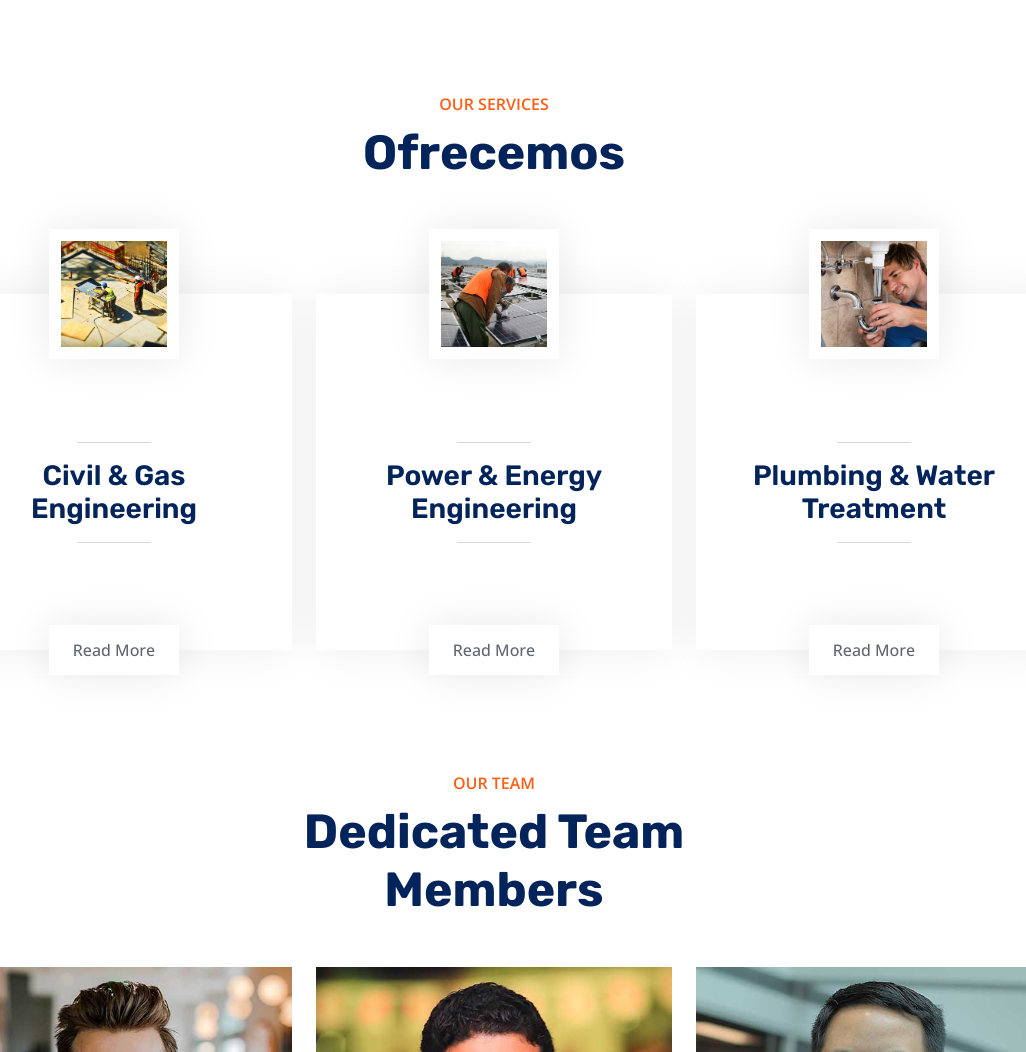
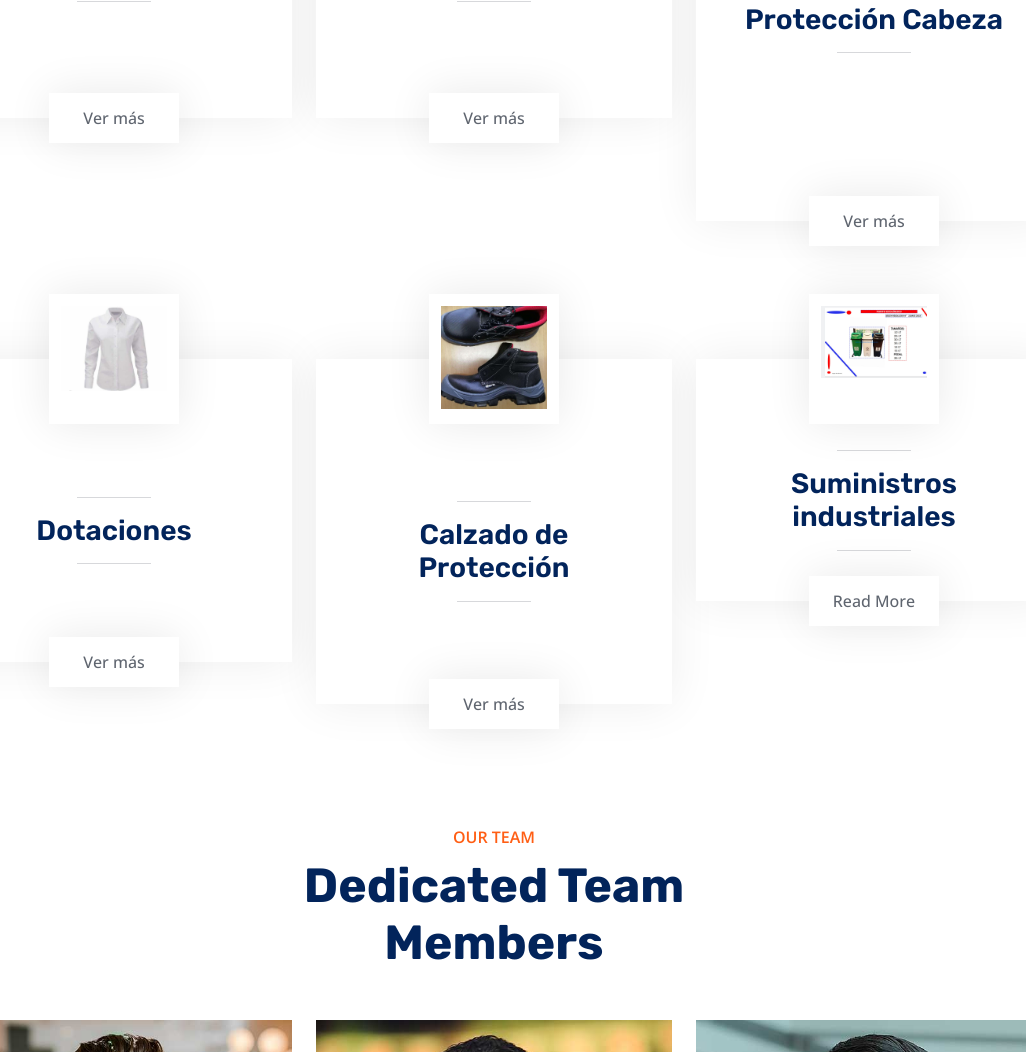
Before and after one commit to fmirpe/worko, a plain HTML site: page index.html in a window 1280 px wide. Shown: the part 2872-3924 px from the top of the page, without its empty margins (146-1172 px from the left). Drawn offline with nearby package versions, Linux system fonts and the light colour scheme.

Commit message:
Productos Index

```diff
--- a/index.html
+++ b/index.html
@@ -227,10 +227,10 @@
                         <span
                             class="position-absolute top-50 start-100 translate-middle bg-white rounded-circle d-none d-lg-block"
                             style="width: 120px; height: 120px;"></span>
-                        <button type="button" class="btn-play" data-bs-toggle="modal"
+                        <!-- <button type="button" class="btn-play" data-bs-toggle="modal"
                             data-src="https://www.youtube.com/embed/DWRcNpR6Kdc" data-bs-target="#videoModal">
                             <span></span>
-                        </button>
+                        </button> -->
                     </div>
                 </div>
                 <div class="col-lg-6 wow fadeInUp" data-wow-delay="0.5s">
@@ -320,7 +320,7 @@
 
 
     <!-- Project Start -->
-    <div class="container-fluid bg-dark pt-5 my-5 px-0">
+    <!-- <div class="container-fluid bg-dark pt-5 my-5 px-0">
         <div class="text-center mx-auto mt-5 wow fadeIn" data-wow-delay="0.1s" style="max-width: 600px;">
             <p class="fw-medium text-uppercase text-primary mb-2">Calidad Garantizada</p>
             <h1 class="display-5 text-white mb-5">Nuestros Productos</h1>
@@ -363,7 +363,7 @@
                 </div>
             </a>
         </div>
-    </div>
+    </div> -->
     <!-- Project End -->
 
 
@@ -375,60 +375,115 @@
     <div class="container-xxl py-5">
         <div class="container">
             <div class="text-center mx-auto pb-4 wow fadeInUp" data-wow-delay="0.1s" style="max-width: 600px;">
-                <p class="fw-medium text-uppercase text-primary mb-2">Our Services</p>
-                <h1 class="display-5 mb-4">Ofrecemos</h1>
+                <p class="fw-medium text-uppercase text-primary mb-2">Nuestros productos</p>
+                <h1 class="display-5 mb-4">Brindamos los mejores productos industriales</h1>
             </div>
             <div class="row gy-5 gx-4">
                 <div class="col-md-6 col-lg-4 wow fadeInUp" data-wow-delay="0.1s">
                     <div class="service-item">
-                        <img class="img-fluid" src="img/service-1.jpg" alt="">
+                        <img class="img-fluid" src="img/products/proteccion_manual-1.jpeg" alt="">
                         <div class="service-img">
-                            <img class="img-fluid" src="img/service-1.jpg" alt="">
+                            <img class="img-fluid" src="img/products/proteccion_manual-1.jpeg" alt="">
                         </div>
                         <div class="service-detail">
                             <div class="service-title">
                                 <hr class="w-25">
-                                <h3 class="mb-0">Civil & Gas Engineering</h3>
+                                <h3 class="mb-0">Protección Manual</h3>
                                 <hr class="w-25">
                             </div>
                             <div class="service-text">
-                                <p class="text-white mb-0">Erat ipsum justo amet duo et elitr dolor, est duo duo eos
-                                    lorem sed diam stet diam sed stet.</p>
+                                <p class="text-white mb-0">EQUIPOS DE PROTECCIÓN PARA TUS OJOS</p>
                             </div>
                         </div>
-                        <a class="btn btn-light" href="">Read More</a>
+                        <a class="btn btn-light" href="">Ver más</a>
                     </div>
                 </div>
                 <div class="col-md-6 col-lg-4 wow fadeInUp" data-wow-delay="0.3s">
                     <div class="service-item">
-                        <img class="img-fluid" src="img/service-2.jpg" alt="">
+                        <img class="img-fluid" src="img/products/proteccion_visual_1.jpeg" alt="">
                         <div class="service-img">
-                            <img class="img-fluid" src="img/service-2.jpg" alt="">
+                            <img class="img-fluid" src="img/products/proteccion_visual_1.jpeg" alt="">
                         </div>
                         <div class="service-detail">
                             <div class="service-title">
                                 <hr class="w-25">
-                                <h3 class="mb-0">Power & Energy Engineering</h3>
+                                <h3 class="mb-0">Protección Visual</h3>
                                 <hr class="w-25">
                             </div>
                             <div class="service-text">
-                                <p class="text-white mb-0">Erat ipsum justo amet duo et elitr dolor, est duo duo eos
-                                    lorem sed diam stet diam sed stet.</p>
+                                <p class="text-white mb-0">EQUIPOS DE PROTECCIÓN PARA TUS OJOS</p>
                             </div>
                         </div>
-                        <a class="btn btn-light" href="">Read More</a>
+                        <a class="btn btn-light" href="">Ver más</a>
                     </div>
                 </div>
                 <div class="col-md-6 col-lg-4 wow fadeInUp" data-wow-delay="0.5s">
                     <div class="service-item">
-                        <img class="img-fluid" src="img/service-3.jpg" alt="">
+                        <img class="img-fluid" src="img/products/proteccion_cabeza.jpeg" alt="">
                         <div class="service-img">
-                            <img class="img-fluid" src="img/service-3.jpg" alt="">
+                            <img class="img-fluid" src="img/products/proteccion_cabeza.jpeg" alt="">
                         </div>
                         <div class="service-detail">
                             <div class="service-title">
                                 <hr class="w-25">
-                                <h3 class="mb-0">Plumbing & Water Treatment</h3>
+                                <h3 class="mb-0">Protección Cabeza</h3>
+                                <hr class="w-25">
+                            </div>
+                            <div class="service-text">
+                                <p class="text-white mb-0">CUIDADO Y PROTECCIÓN PARA TU CABEZA</p>
+                            </div>
+                        </div>
+                        <a class="btn btn-light" href="">Ver más</a>
+                    </div>
+                </div>
+                <div class="col-md-6 col-lg-4 wow fadeInUp" data-wow-delay="0.1s">
+                    <div class="service-item">
+                        <img class="img-fluid" src="img/products/dotaciones.jpeg" alt="">
+                        <div class="service-img">
+                            <img class="img-fluid" src="img/products/dotaciones-1.jpeg" alt="">
+                        </div>
+                        <div class="service-detail">
+                            <div class="service-title">
+                                <hr class="w-25">
+                                <h3 class="mb-0">Dotaciones</h3>
+                                <hr class="w-25">
+                            </div>
+                            <div class="service-text">
+                                <p class="text-white mb-0">Dotaciones industriales de la mejor calidad</p>
+                            </div>
+                        </div>
+                        <a class="btn btn-light" href="">Ver más</a>
+                    </div>
+                </div>
+                <div class="col-md-6 col-lg-4 wow fadeInUp" data-wow-delay="0.3s">
+                    <div class="service-item">
+                        <img class="img-fluid" src="img/products/calzado.jpeg" alt="">
+                        <div class="service-img">
+                            <img class="img-fluid" src="img/products/calzado.jpeg" alt="">
+                        </div>
+                        <div class="service-detail">
+                            <div class="service-title">
+                                <hr class="w-25">
+                                <h3 class="mb-0">Calzado de Protección</h3>
+                                <hr class="w-25">
+                            </div>
+                            <div class="service-text">
+                                <p class="text-white mb-0">BOTAS Y CALZADO DE PROTECCIÓN</p>
+                            </div>
+                        </div>
+                        <a class="btn btn-light" href="">Ver más</a>
+                    </div>
+                </div>
+                <div class="col-md-6 col-lg-4 wow fadeInUp" data-wow-delay="0.5s">
+                    <div class="service-item">
+                        <img class="img-fluid" src="img/products/suministros.jpeg" alt="">
+                        <div class="service-img">
+                            <img class="img-fluid" src="img/products/suministros.jpeg" alt="">
+                        </div>
+                        <div class="service-detail">
+                            <div class="service-title">
+                                <hr class="w-25">
+                                <h3 class="mb-0">Suministros industriales</h3>
                                 <hr class="w-25">
                             </div>
                             <div class="service-text">
```
